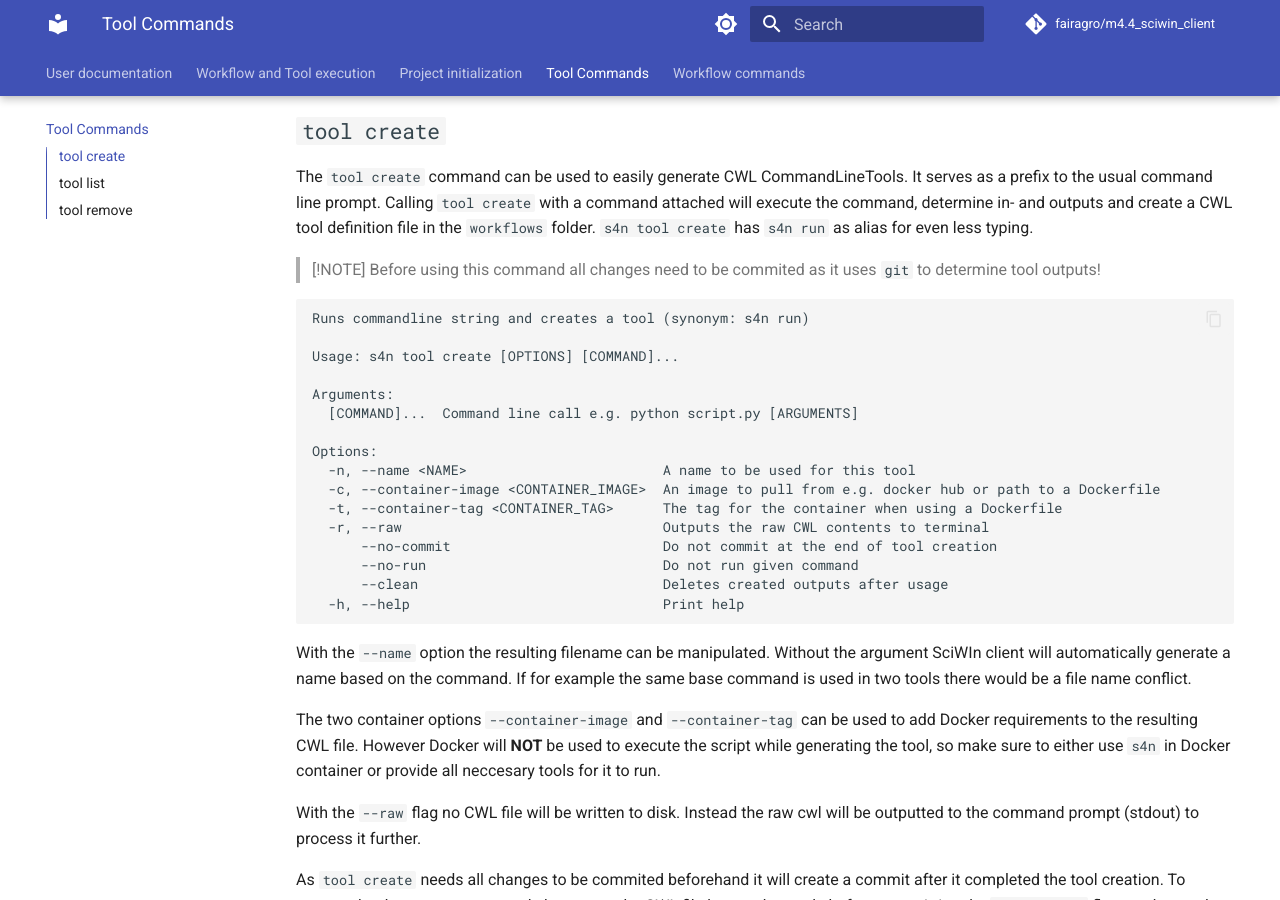
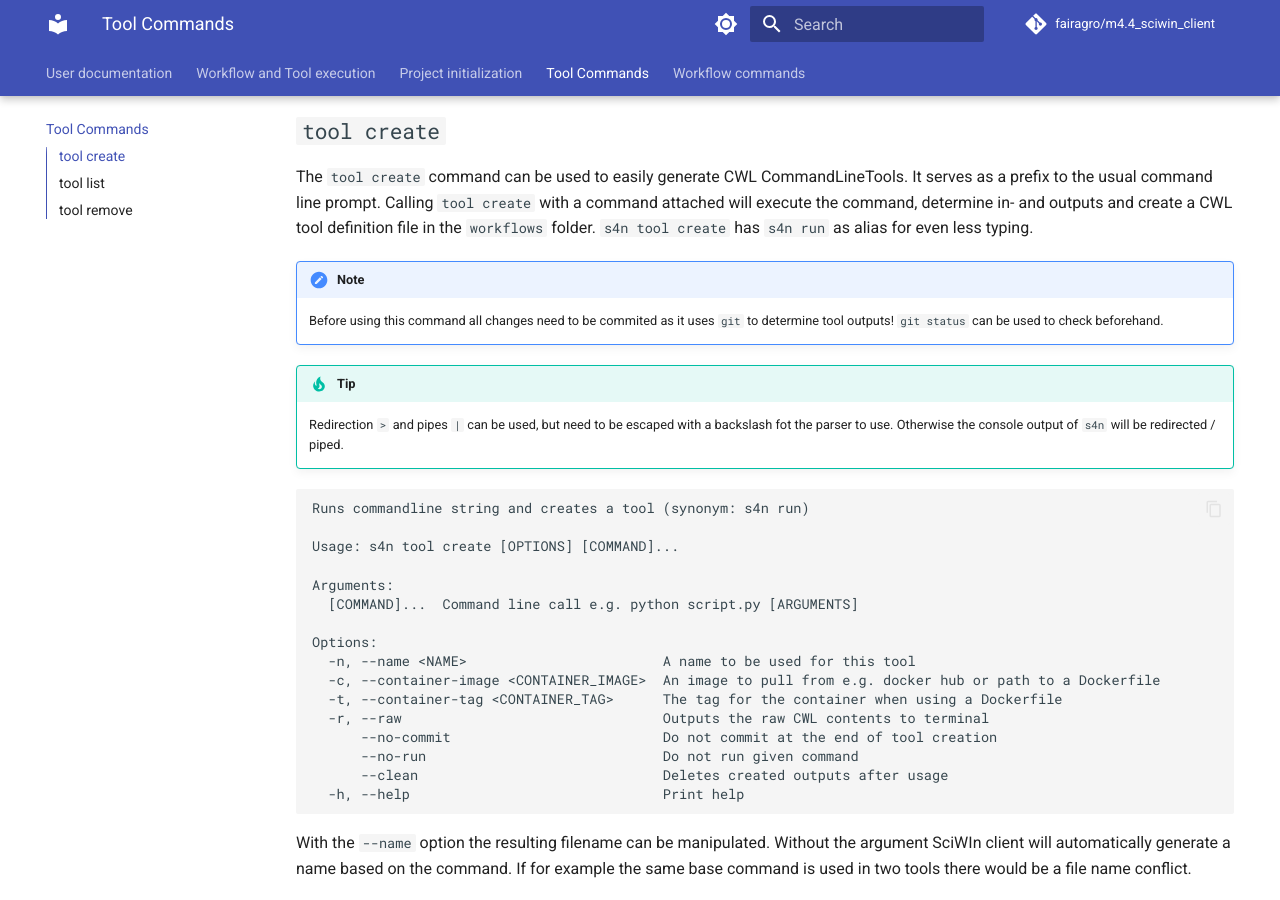
Before and after one commit to fairagro/m4.4_sciwin_client, an MkDocs documentation site: the page built from docs/tool.md, in a window 1280 px wide and 900 px high, scrolled down 471 px. Built offline with MkDocs 1.6.1 and Material for MkDocs 9.7.7, drawn with Linux system fonts in a browser that asks for light colours; comment, search, counter and statistics services are not loaded.

````diff
--- a/docs/tool.md
+++ b/docs/tool.md
@@ -18,8 +18,13 @@ Options:
 
 ## `tool create`
 The `tool create` command can be used to easily generate CWL CommandLineTools. It serves as a prefix to the usual command line prompt. Calling `tool create` with a command attached will execute the command, determine in- and outputs and create a CWL tool definition file in the `workflows` folder. `s4n tool create` has `s4n run` as alias for even less typing.
-> [!NOTE]
-> Before using this command all changes need to be commited as it uses `git` to determine tool outputs!
+
+!!! note
+    Before using this command all changes need to be commited as it uses `git` to determine tool outputs!
+    `git status` can be used to check beforehand.
+
+!!! tip
+    Redirection `>` and pipes `|` can be used, but need to be escaped with a backslash fot the parser to use. Otherwise the console output of `s4n` will be redirected / piped.
 
 ```
 Runs commandline string and creates a tool (synonym: s4n run)
--- a/mkdocs.yml
+++ b/mkdocs.yml
@@ -46,3 +46,5 @@ markdown_extensions:
   - pymdownx.inlinehilite
   - pymdownx.snippets
   - pymdownx.superfences
+  - pymdownx.details
+  - admonition
````
